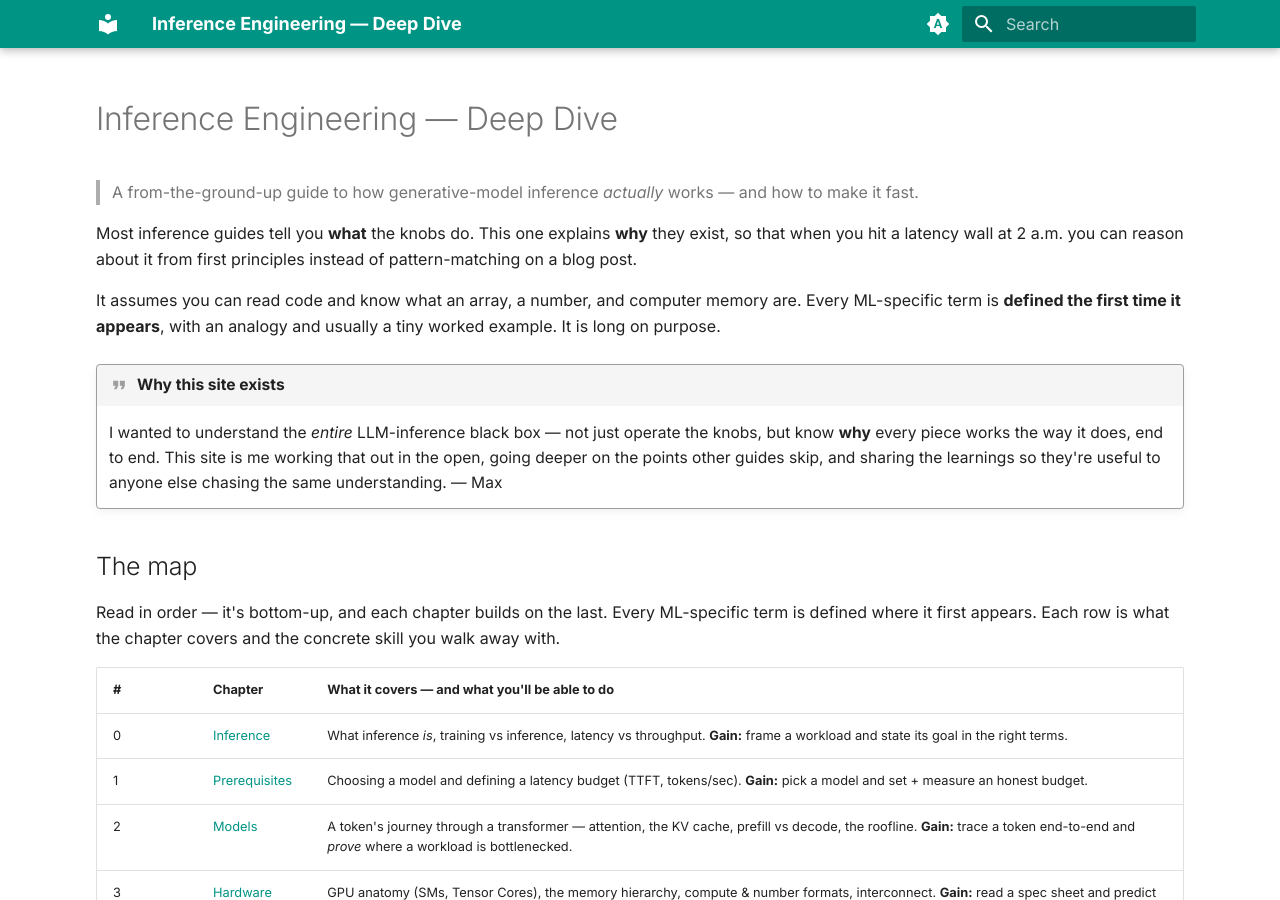
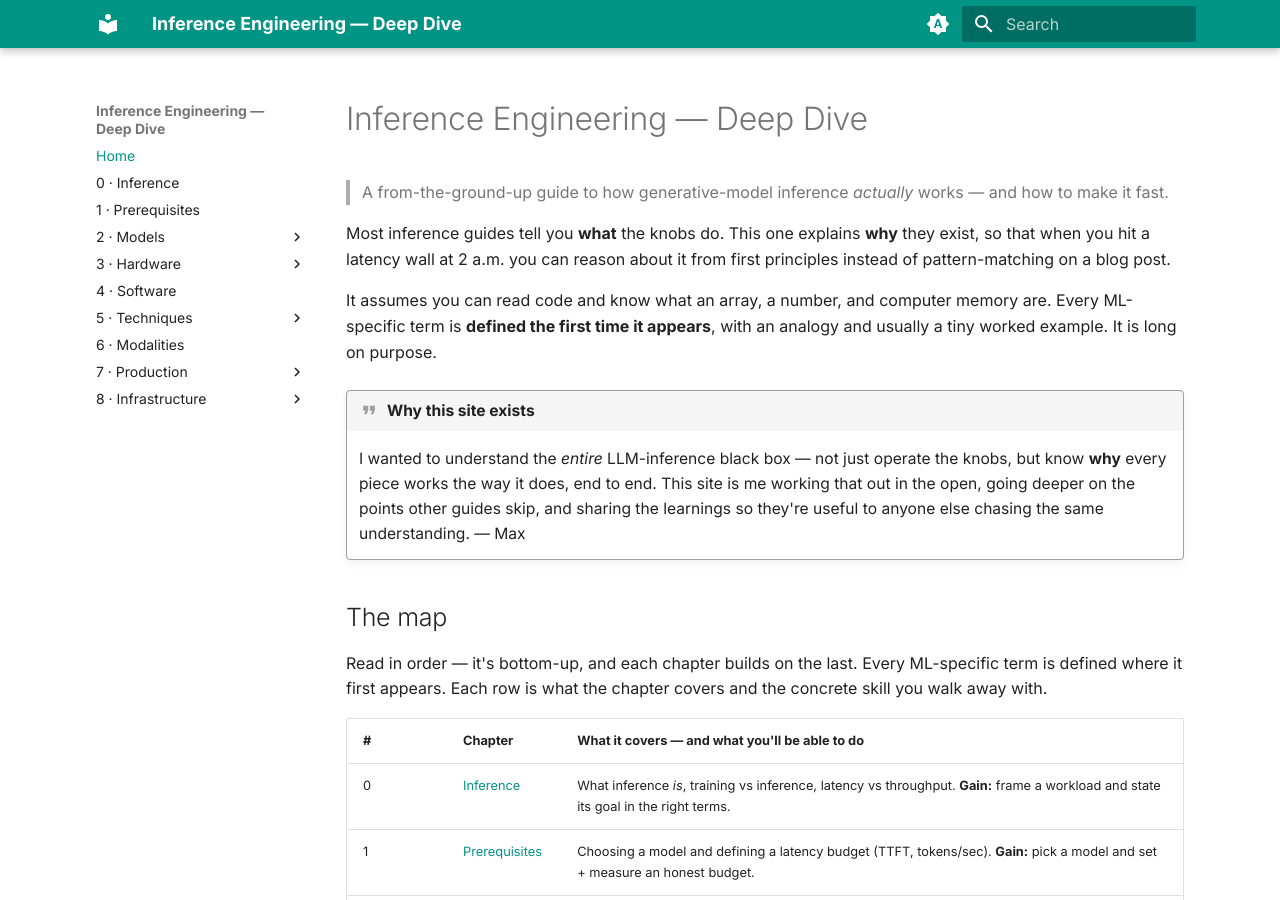
Before and after one commit to maxkimambo/inference-engineering-deep-dive, an MkDocs documentation site: the page built from docs/index.md, in a window 1280 px wide and 900 px high. Built offline with MkDocs 1.6.1 and Material for MkDocs 9.7.7, drawn with Linux system fonts in a browser that asks for light colours; some of the changed lines change nothing that is shown.

Commit message:
Show the chapter sidebar on the home page too

```diff
--- a/docs/index.md
+++ b/docs/index.md
@@ -1,6 +1,5 @@
 ---
 hide:
-  - navigation
   - toc
 ---
 
```
